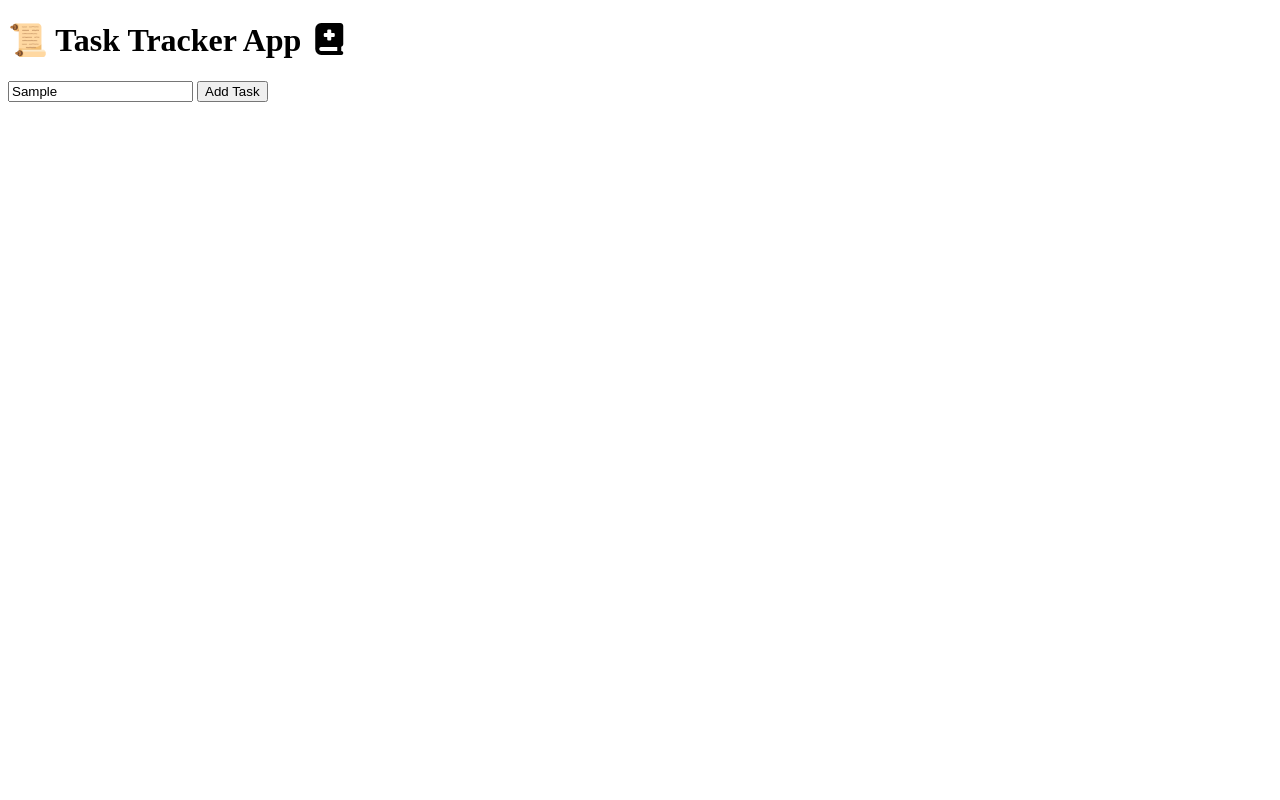
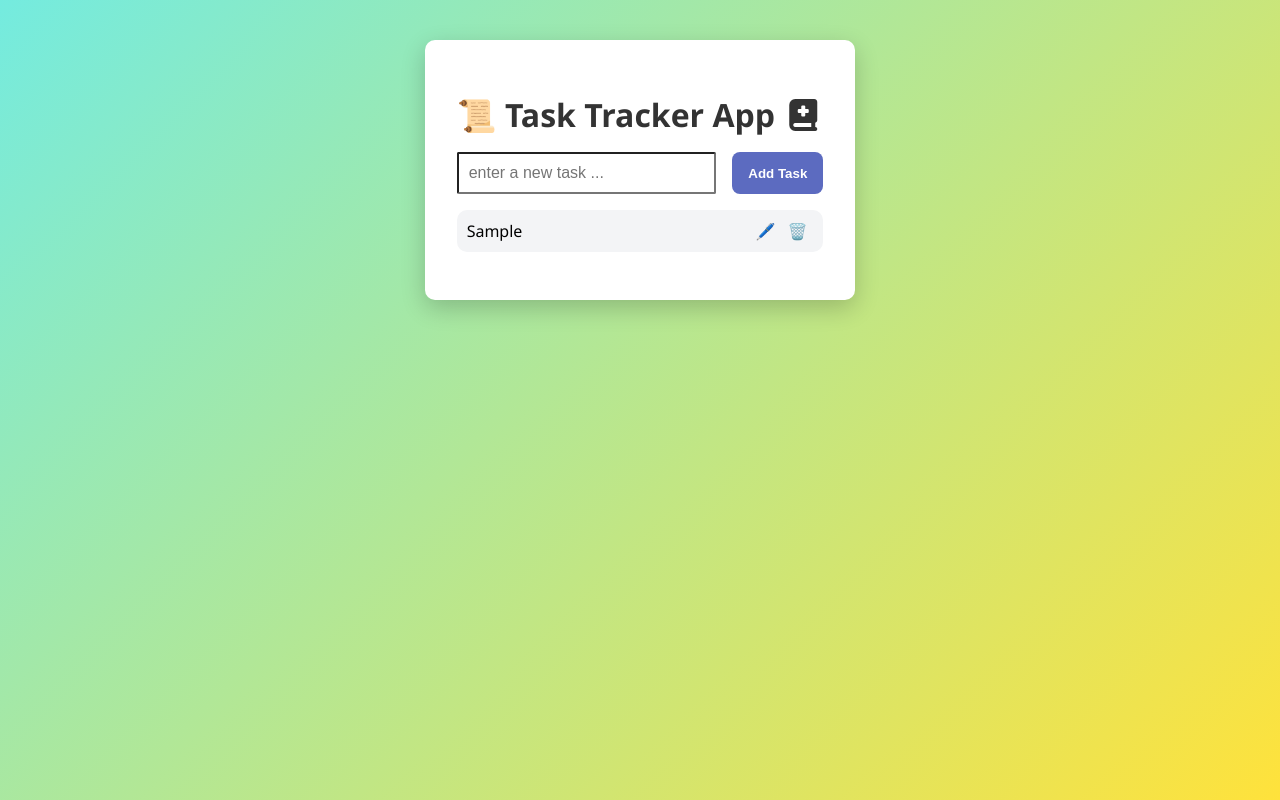
Before and after one commit to henryEcode/JavaScript-Building-Blocks, a plain HTML site: page DOM/Task tracker App/index.html in a window 1280 px wide. Both pictures are taken after typing "Sample" into the empty fields and a click on the button "Add Task". Drawn offline with Linux system fonts and the light colour scheme.

Commit message:
updated task tracker

```diff
--- a/DOM/Task tracker App/app.js
+++ b/DOM/Task tracker App/app.js
@@ -0,0 +1,77 @@
+const taskInput = document.getElementById("task-input");
+const addBtn = document.getElementById("add-btn");
+const taskList = document.getElementById("task-list")
+
+
+
+
+ function input(){
+    let text = taskInput.value.trim();
+    if (text !== ""){
+        createTask(text)
+        taskInput.value = '';
+
+    }
+ }
+
+function createTask(text){
+
+    const li = document.createElement("li");
+    li.className = "task-item"
+    const span = document.createElement("span")
+    span.textContent = text;
+    span.addEventListener('click',()=>{
+        li.classList.toggle('completed')
+    })
+
+    const actions = document.createElement('div')
+    actions.classList = "task-actions"
+     const editBtn = document.createElement('Button')
+     editBtn.innerHTML = '🖊️'
+     editBtn.className = 'action-btn'
+      editBtn.onclick = () => editTask(span);
+
+     //editBtn.onclick = ()=>
+       // editTask(span)
+
+
+     const delBtn = document.createElement('Button')
+     delBtn.innerHTML= '🗑️'
+     delBtn.className = 'action-btn';
+     delBtn.onclick = ()=> li.remove();
+
+    //add event completed
+
+
+    actions.appendChild(editBtn)
+     actions.appendChild(delBtn)
+li.appendChild(span)
+li.appendChild(actions)
+
+taskList.appendChild(li)
+
+}
+
+function editTask(span){
+    const oldText = span.textContent;
+    const input = document.createElement('Input')
+    input.type = 'text';
+    input.value = oldText;
+    input.className = 'edit-input'
+span.replaceWith(input)
+    input.focus();
+
+
+    input.addEventListener('blur', ()=>{
+const newText = input.value.trim();
+const newSpan = document.createElement('Span');
+newSpan.textContent = newText || oldText;
+newSpan.onclick = () => input.classList.toggle('completed')
+input.replaceWith(newSpan)
+
+    })
+}
+
+
+
+addBtn.addEventListener('click', input)
--- a/DOM/Task tracker App/index.html
+++ b/DOM/Task tracker App/index.html
@@ -3,16 +3,23 @@
 <head>
     <meta charset="UTF-8">
     <meta name="viewport" content="width=device-width, initial-scale=1.0">
+    <link rel="stylesheet" href="./style.css">
     <link rel="stylesheet" href="./FontAwesome/css/all.min.css">
     <title>Task Tracker App</title>
 </head>
 <body>
+    <div class="container">
    <h1>📜 Task Tracker App <i class="fa-solid fa-book-medical"></i></h1>
 <div class="task-form">
-<input type="text" id="task-input" placeholder="enter a new tassk ...">
+<input type="text" id="task-input" placeholder="enter a new task ...">
 <button id="add-btn">Add Task</button>
 
 </div>
+<ul id="task-list"></ul>
+</div>
 
+
+
+<script src="./app.js"></script>
 </body>
 </html>
--- a/DOM/Task tracker App/style.css
+++ b/DOM/Task tracker App/style.css
@@ -0,0 +1,97 @@
+*{
+    box-sizing: border-box;
+}
+
+body{
+    font-family: 'Segoe UI', Tahoma, Geneva, Verdana, sans-serif;
+    margin: 0;
+    padding: 0;
+    background: linear-gradient(135deg, #74ebdf, #ffe23b);
+    min-height: 100vh;
+    display: flex;
+    justify-content: center;
+    align-items: start;
+    padding-top: 40px;
+}
+
+.container{
+ background-color: #fff;
+ padding: 2rem;
+ border-radius: 10px;
+ box-shadow:0 8px 24px rgba(0,0,0,0.2);
+ max-width: 500px;
+}
+
+h1{
+    text-align: center;
+    margin-bottom: 1rem;
+    color: #333;
+}
+.task-form{
+    display: flex;
+    gap: 1rem;
+    flex-direction: row;
+
+}
+
+#task-input{
+    flex: 1;
+    padding: 10px;
+    border: 1px sold #ccc;
+    font-size: 16px;
+    border-radius: 2px;
+}
+
+#add-btn{
+    padding: 10px 16px;
+    background-color: #5c6bc0;
+    border: none;
+    color: #fff;
+    border-radius: 8px;
+    cursor: pointer;
+    font-weight: 600;
+    transition: all ease-in-out 250ms;
+}
+
+#add-btn:hover{
+    background-color: #3f51b5;
+    transform: scale(0.9);
+    letter-spacing: 2px;
+}
+ul#task-list{
+    list-style: none;
+    padding:  0;
+
+}
+.task-item{
+    background-color:  #f3f4f6;
+    padding: 10px;
+    border-radius: 10px;
+    margin-bottom: 10px;
+    display: flex;
+    justify-content: space-between;
+    align-items: center;
+}
+
+.task-item.completed{
+    text-decoration: line-through;
+    background-color: #d1ffd1;
+    color: #4caf50;
+}
+
+.task-item span{
+    flex: 1;
+    margin-right: 10px;
+    cursor: pointer;
+}
+
+.text-actions{
+    display: flex;
+    gap: 8px;
+}
+button.action-btn{
+background: none;
+border: none;
+cursor: pointer;
+font-size: 16px;
+}
```
